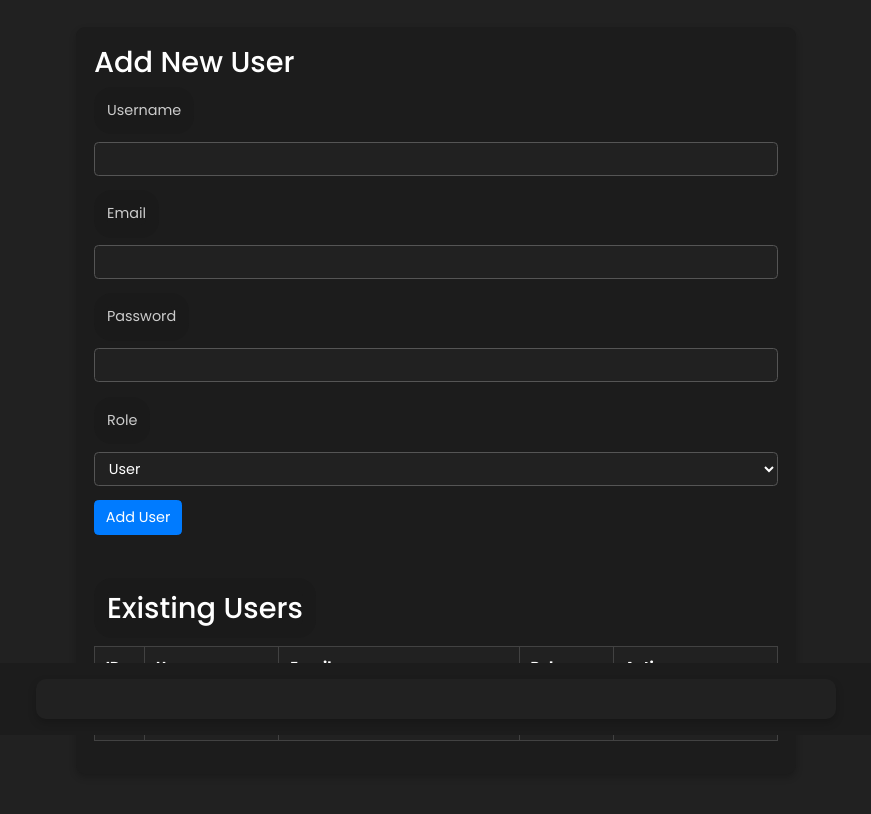
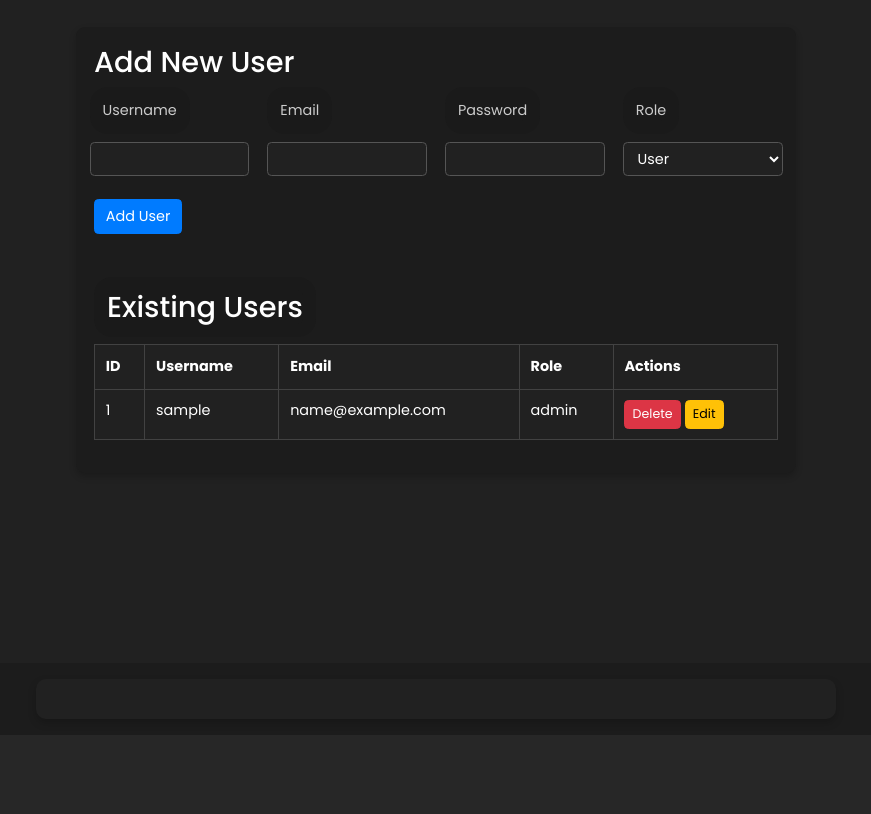
Before and after one commit to javiermzelaya/PasteRAW, a PHP site: page /manage_users.php in a window 1280 px wide. Shown: the part 65-879 px from the top of the page, without its empty margins (204-1075 px from the left). After the commit the page ends 792 px from the top, so only its background shows below. Run offline with PHP 8.4, Linux system fonts and the light colour scheme; the visitor is signed in with stand-in values (Sample User, id 1); data comes from the database, SQL or seed files in the repository; data that the repository does not hold is empty; a stand-in replaces the project's code that opens the database connection; some libraries are stand-ins or nearby versions.

Commit message:
Update manage_users.php

```diff
--- a/manage_users.php
+++ b/manage_users.php
@@ -81,9 +81,8 @@ $footer_legend = $settings['footer_legend'];
     <link href="https://stackpath.bootstrapcdn.com/bootstrap/4.5.2/css/bootstrap.min.css" rel="stylesheet">
     <link href="styles.css" rel="stylesheet">
 	<style>
-        @import url('https://fonts.googleapis.com/css2?family=Poppins:ital,wght@0,100;0,300;0,400;0,500;0,700;0,900;1,100;1,300;1,400;1,500;1,700;1,900&display=swap');
-        @import url('https://fonts.googleapis.com/css2?family=Open+Sans:ital,wght@0,300..800;1,300..800&family=Poppins:ital,wght@0,100;0,200;0,300;0,400;0,500;0,600;0,700;0,800;0,900;1,100;1,200;1,300;1,400;1,500;1,600;1,700;1,800;1,900&display=swap');
 
+        @import url('https://fonts.googleapis.com/css2?family=Poppins:ital,wght@0,100;0,300;0,400;0,500;0,700;0,900&display=swap');
         body {
             font-family: Poppins;
         }
@@ -152,13 +151,7 @@ $footer_legend = $settings['footer_legend'];
         .dark-mode .table tbody tr {
             border-top: 1px solid #4a4a4a;
         }
-		thead tr th {
-			border: 1px solid #d9d9d9 !important;
-		}
 
-		tbody tr td {
-			border: 1px solid #d9d9d9 !important;
-		}
         .dark-mode .table tbody tr:nth-child(even) {
             background-color: #2c2c2c;
         }
@@ -166,13 +159,7 @@ $footer_legend = $settings['footer_legend'];
         .dark-mode .table tbody tr:nth-child(odd) {
             background-color: #3a3a3a;
         }
-		.dark-mode thead tr th {
-  			border: 1px solid #4a4a4a !important;
-		}
 
-		.dark-mode tbody tr td {
-			border: 1px solid #4a4a4a !important;
-		}
         .dark-mode .table .btn-warning {
             background-color: #ffc107;
             border-color: #ffc107;
@@ -200,12 +187,40 @@ $footer_legend = $settings['footer_legend'];
         .navbar-dark .navbar-brand {
             color: #ffffff;
         }
+
+        /* Horizontal form layout adjustments */
+        .form-row {
+            display: flex;
+            justify-content: space-between;
+        }
+
+        .form-group {
+            flex: 1;
+            margin-right: 20px;
+        }
+
+        .form-group:last-child {
+            margin-right: 0;
+        }
+
+        /* Responsive adjustments for smaller screens */
+        @media (max-width: 768px) {
+            .form-row {
+                flex-direction: column;
+            }
+
+            .form-group {
+                margin-bottom: 15px;
+            }
+        }
 </style>
 </head>
+<body>
 <?php include 'navbar.php'; ?>
     <div class="container mt-5">
         <h2>Add New User</h2>
         <form action="" method="post">
+            <div class="form-row">
                 <div class="form-group">
                     <label for="username">Username</label>
                     <input type="text" class="form-control" id="username" name="username" required>
@@ -224,6 +239,7 @@ $footer_legend = $settings['footer_legend'];
                         <option value="user">User</option>
                         <option value="admin">Admin</option>
                     </select>
+                </div>
             </div>
             <button type="submit" class="btn btn-primary">Add User</button>
         </form>
@@ -279,7 +295,7 @@ $footer_legend = $settings['footer_legend'];
                                 <input type="email" class="form-control" id="edit_email" name="edit_email" required>
                             </div>
                             <div class="form-group">
-                            <label for="edit_password">Password (leave blank to keep current)</label>
+                                <label for="edit_password">Password</label>
                                 <input type="password" class="form-control" id="edit_password" name="edit_password">
                             </div>
                             <div class="form-group">
@@ -301,15 +317,15 @@ $footer_legend = $settings['footer_legend'];
     </div>
 <?php include 'footbar.php'; ?>
 <script src="https://code.jquery.com/jquery-3.5.1.slim.min.js"></script>
-<script src="https://cdn.jsdelivr.net/npm/@popperjs/core@2.9.3/dist/umd/popper.min.js"></script>
+<script src="https://cdn.jsdelivr.net/npm/@popperjs/core@2.5.4/dist/umd/popper.min.js"></script>
 <script src="https://stackpath.bootstrapcdn.com/bootstrap/4.5.2/js/bootstrap.min.js"></script>
     <script>
         function editUser(id, username, email, role) {
+            $('#editUserModal').modal('show');
             $('#edit_user_id').val(id);
             $('#edit_username').val(username);
             $('#edit_email').val(email);
             $('#edit_role').val(role);
-        $('#editUserModal').modal('show');
         }
 		</script>
 </body>
```
Lines whose indentation alone changed are shown as unchanged.
